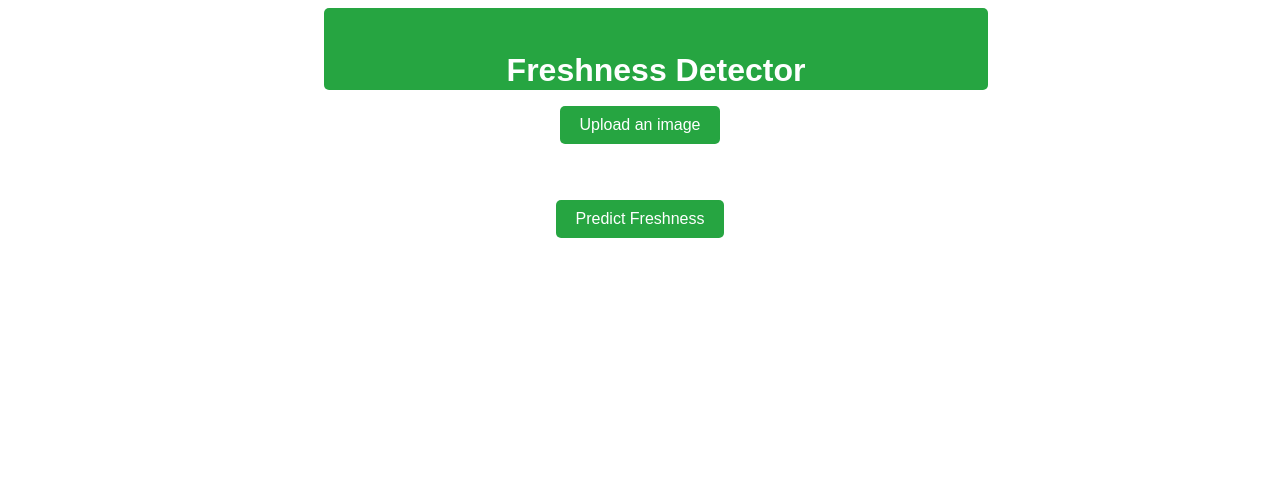
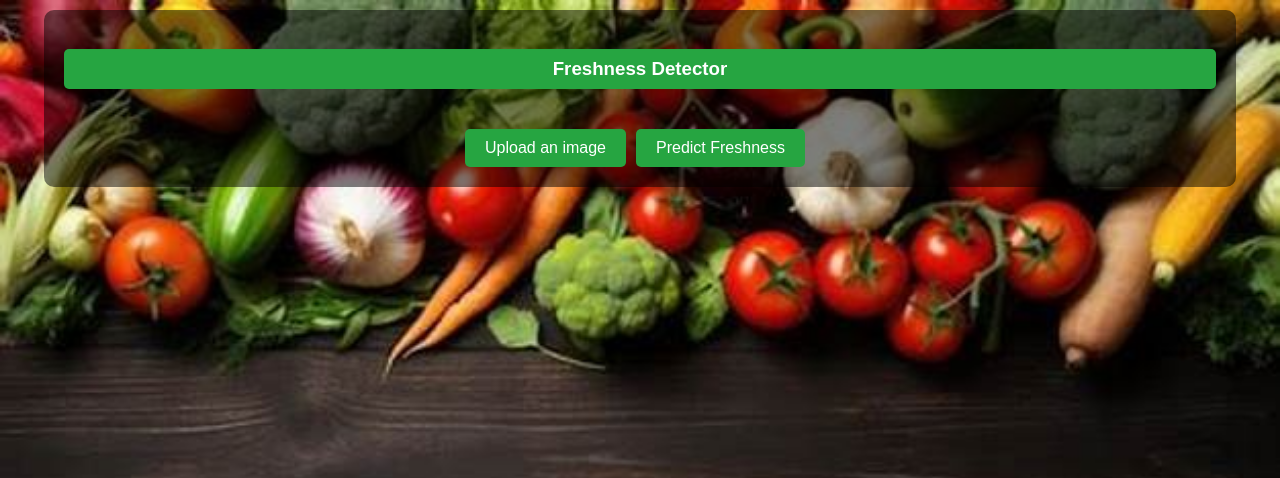
Before and after one commit to williyam-m/Flipkart_Grid_6_0, a Django app: page /fresh_detect/ in a window 1280 px wide. Shown: the top 478 px of the page. Run offline with Django 5.2, Linux system fonts and the light colour scheme.

Commit message:
feat : create UI for prediction page

```diff
--- a/freshness_detector/templates/freshness_detector.html
+++ b/freshness_detector/templates/freshness_detector.html
@@ -1,3 +1,4 @@
+{% load static %}
 <!DOCTYPE html>
 <html lang="en">
 <head>
@@ -5,24 +6,33 @@
     <title>Freshness Detector</title>
     <style>
         body {
-            background-color: white;
+            background-image: url("{% static 'images/fruit-veg-bg.png' %}");
+            background-attachment: fixed;
+    background-repeat: no-repeat;
+    background-size: cover;
+    margin: 0;
+    padding: 0;
+            color: white;
             font-family: Arial, sans-serif;
         }
         .container {
-            width: 50%;
+            width: 90%;
             margin: 0 auto;
+            margin-top: 10px;
             text-align: center;
+            background-color: rgba(0, 0, 0, 0.5);
+            padding: 20px;
+            border-radius: 10px;
         }
         header {
             background-color: #26a541;
             color: white;
-            padding: 1em;
             border-radius: 5px;
-            margin-bottom: 1em;
             width: 100%;
-            height: 50px;
+            height: 40px;
             text-align: center;
-            line-height: 50px;
+            margin-bottom: 40px;
+            line-height: 40px;
         }
         .upload-btn-wrapper {
             position: relative;
@@ -37,6 +47,7 @@
             cursor: pointer;
             border: none;
             font-size: 16px;
+            margin-right: 10px;
         }
         .upload-btn-wrapper input[type=file] {
             font-size: 100px;
@@ -63,6 +74,31 @@
         }
         .results {
             margin-top: 20px;
+            display: flex;
+            align-items: center;
+            justify-content: center;
+        }
+        .results img {
+            max-width: 50%;
+            border-radius: 10px;
+        }
+        .result-details {
+            margin-left: 20px;
+            text-align: left;
+        }
+        .result-details h2 {
+            margin-top: 0;
+        }
+        .result-details p {
+            margin: 5px 0;
+        }
+        .result-details label {
+            color: #26a541;
+        }
+        .row{
+        display: flex;
+  align-items: center;
+  justify-content: center;
         }
     </style>
     <script>
@@ -78,27 +114,29 @@
 <body>
     <div class="container">
         <header>
-            <h1>Freshness Detector</h1>
+            <h3>Freshness Detector</h3>
         </header>
         <form method="post" enctype="multipart/form-data" onsubmit="showLoading()">
             {% csrf_token %}
+            <div align="center" class="row">
             <div class="upload-btn-wrapper">
                 <button class="btn">Upload an image</button>
                 <input type="file" name="image" accept="image/*" required onchange="showFileName(this)">
             </div>
+                <button type="submit" class="btn">Predict Freshness</button>
             <p id="file-name"></p>
-            <br><br>
-            <button type="submit" class="btn">Predict Freshness</button>
+</div>
         </form>
         <div id="loading" class="loading"></div>
         {% if image_uploaded %}
             <div class="results">
-                <h2>Results:</h2>
-                <p><strong>Predicted Class:</strong> {{ predicted_class }}</p>
-                <p><strong>Confidence Score:</strong> {{ confidence_score }}</p>
-                <p><strong>Time Taken:</strong> {{ time_taken }} seconds</p>
-                <p><strong>Uploaded Image:</strong></p>
-                <img src="{{ uploaded_image_url }}" alt="Uploaded Image" style="max-width: 100%;">
+                <img src="{{ uploaded_image_url }}" alt="Uploaded Image">
+                <div class="result-details">
+                    <h2>Results:</h2>
+                    <p><label>Predicted Class:</label> {{ predicted_class }}</p>
+                    <p><label>Confidence Score:</label> {{ confidence_score }}</p>
+                    <p><label>Time Taken:</label> {{ time_taken }} seconds</p>
+                </div>
             </div>
         {% endif %}
     </div>
```
Also changed, not shown: db.sqlite3, freshness_detector/static/images/fruit-veg-bg.png (added), media/uploads/rottenMango (35).jpg (added), media/uploads/rottenMango (5).jpeg (added), media/uploads/rottenStrawberry (1).jpeg (added), media/uploads/rottenTomato (4).jpeg (added).
